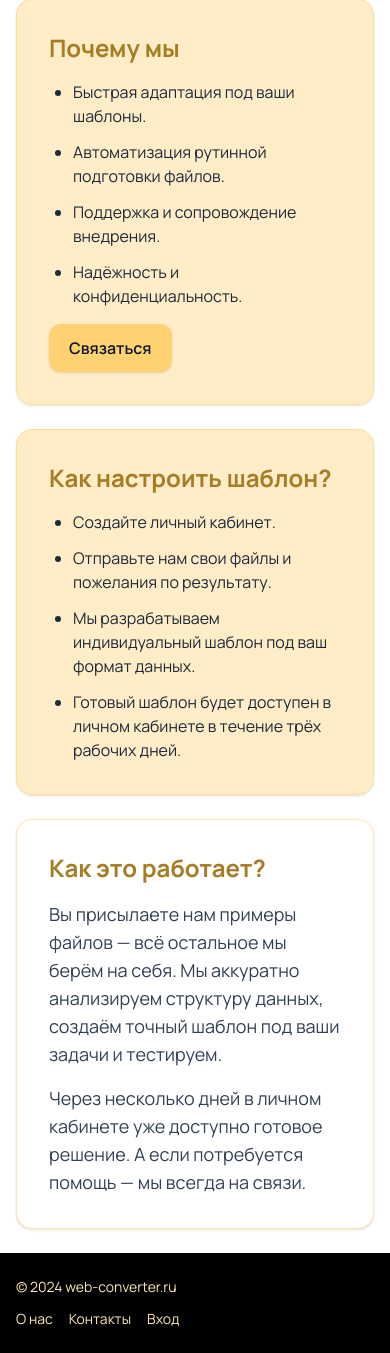
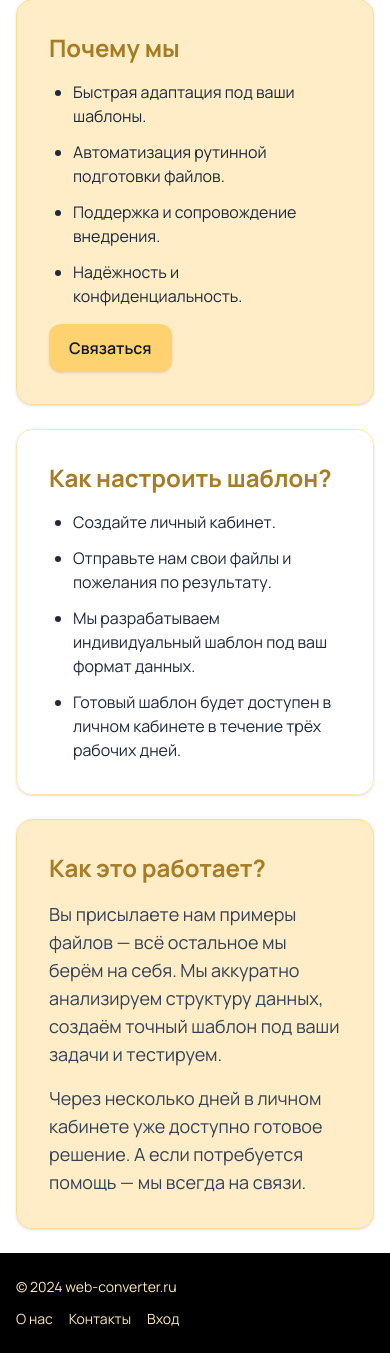
Before and after one commit to z1ec/RDN-web-converter2.0, a Flask app: page /about in a window 390 px wide. Shown: the part 635-1988 px from the top of the page. Run offline with Flask 3, Linux system fonts and the light colour scheme; style sheets or scripts are compiled from the project's sources.

Commit message:
fix bug with adaptive design

```diff
--- a/templates/about.html
+++ b/templates/about.html
@@ -12,7 +12,7 @@
 
 {% block content %}
 <div class="space-y-6">
-    <div class="grid md:grid-cols-12 gap-6 items-stretch">
+    <div class="grid md:grid-cols-12 gap-6">
         <div class="md:col-span-7 bg-white border border-sun5 rounded-2xl shadow p-8 space-y-4 h-full flex flex-col">
             <h2 class="text-3xl font-bold text-sun3">О нас</h2>
             <p class="text-lg text-slate-700">
@@ -40,8 +40,8 @@
         </div>
     </div>
 
-    <div class="grid md:grid-cols-12 gap-6 items-stretch">
-        <div class="md:col-span-5 bg-sun5/70 border border-sun4 rounded-2xl shadow p-8 space-y-4 h-full flex flex-col">
+    <div class="grid md:grid-cols-12 gap-6">
+        <div class="md:col-span-5 border dg-white border-sun5 md:bg-sun5/70 md:border-sun4 rounded-2xl shadow p-8 space-y-4">
             <h3 class="text-2xl font-bold text-sun3">Как настроить шаблон?</h3>
             <ul class="space-y-3 text-slate-800 list-disc pl-6 flex-1">
                 <li>Создайте личный кабинет.</li>
@@ -50,7 +50,7 @@
                 <li>Готовый шаблон будет доступен в личном кабинете в течение трёх рабочих дней.</li>
             </ul>
         </div>
-        <div class="md:col-span-7 bg-white border border-sun5 rounded-2xl shadow p-8 space-y-4 h-full flex flex-col">
+        <div class="md:col-span-7 border bg-sun5/70 border-sun4 md:bg-white md:border-sun5 rounded-2xl shadow p-8 space-y-4">
             <h3 class="text-2xl font-bold text-sun3">Как это работает?</h3>
             <p class="text-lg text-slate-700">
                 Вы присылаете нам примеры файлов — всё остальное мы берём на себя. Мы аккуратно анализируем структуру данных, создаём точный шаблон под ваши задачи и тестируем.
```
